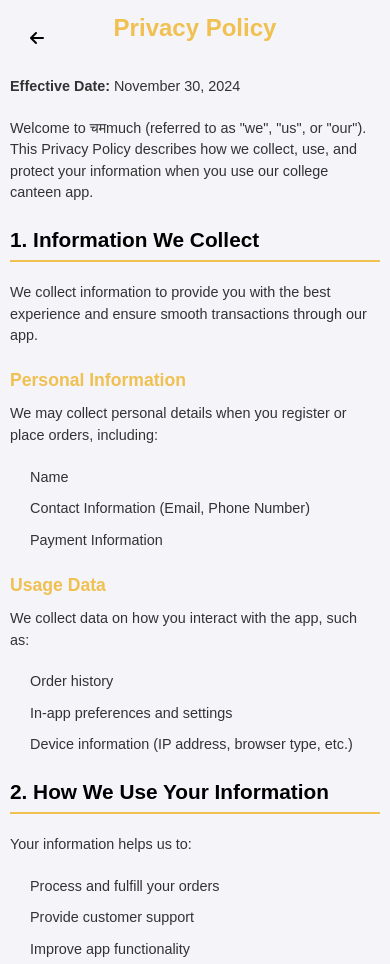
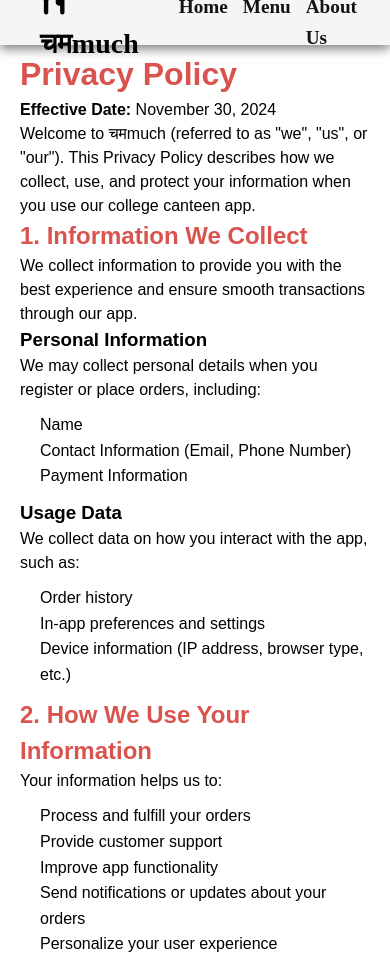
Before and after one commit to anshxika/chammuch, a plain HTML site: page privacy_policy.html in a window 390 px wide. Shown: the top 964 px of the page. Drawn offline with Linux system fonts and the light colour scheme; files that its build step writes are made by us from their sources; a web font is replaced by a local one.

Commit message:
footer navbar added

```diff
--- a/css files/Cart.css
+++ b/css files/Cart.css
@@ -8,9 +8,55 @@ body {
     font-family: 'Poppins', sans-serif;
     background: #f3f4f7;
     display: flex;
-    justify-content: center;
+    flex-direction: column;
+    justify-content: flex-start; /* Align items to the top */
     align-items: center;
-    height: 100vh;
+    min-height: 100vh; /* Ensure the body takes full height */
+    margin: 0;
+}
+
+/* Navbar */
+.navbar {
+    display: flex;
+    font-family: 'Afacad Flux';
+    justify-content: space-between;
+    align-items: center;
+    padding: 5px 40px;
+    background-color: rgb(245, 245, 245);
+    color: black;
+    position: fixed;
+    top: 0;
+    width: 100%;
+    height: 45px;
+    z-index: 1000;
+    box-shadow: 0px 4px 10px rgba(0, 0, 0, 0.5);
+}
+
+.navbar .brand {
+    font-size: 28px;
+    color: #000000;
+    font-weight: bold;
+}
+
+.navbar .nav-links {
+    list-style: none;
+    display: flex;
+    gap: 15px;
+    margin-left: 20px;
+}
+
+.navbar .nav-links li a {
+    position: relative;
+    text-decoration: none;
+    color: #131313;
+    font-size: larger;
+    font-weight: bold;
+    transition: color 0.3s,ease-in-out;
+}
+
+.navbar .nav-links li a:hover {
+    color: grey; /* Change to grey on hover */
+    text-decoration: underline; /* Add underline on hover */
 }
 
 .cart-container {
@@ -20,27 +66,34 @@ body {
     padding: 20px;
     border-radius: 10px;
     box-shadow: 0 10px 25px rgba(0, 0, 0, 0.4);
-    margin-top: 90px; /* Added margin to create space outside the container */
+    margin-top: 150px; /* Added margin to create space outside the container */
+    margin-bottom: 150px; /* Reduced margin to make more space between container and footer */
+    flex-grow: 1; /* Ensures cart takes available space */
 }
 
 .cart-container h2 {
     text-align: center;
     font-size: 2rem;
-    margin-bottom: 20px;
+    margin-bottom: 10px;
     color: #333;
 }
 
+
 .cart-items {
     margin-bottom: 20px;
+    display: flex; /* Make the container a flex container */
+    justify-content: center; /* Center the content horizontally */
+    align-items: center; /* Center the content vertically */
+    height: auto; /* Let the height adjust based on the content */
+    min-height: 25px; /* Ensure it doesn't collapse if the content is too small */
 }
 
-.cart-item {
-    display: flex;
-    justify-content: space-between;
-    align-items: center;
-    padding: 10px;
-    border-bottom: 1px solid #ddd;
+
+.cart-items p {
+    font-size: 1.2rem; /* Optional: Change the font size as needed */
+    color: #333; /* Optional: Set the text color */
 }
+
 
 .item-details {
     display: flex;
@@ -152,6 +205,35 @@ body {
     color: #ffcd00;
 }
 
+/* Footer Styling */
+#footer {
+    background: #0c0c0c;
+    color: white;
+    text-align: center;
+    padding: 20px 0;
+    margin-top: auto; /* Ensures footer stays at the bottom */
+    width: 100%;
+}
+
+/* Footer Links */
+#footer {
+    background: #0c0c0c;
+    color: white;
+    text-align: center;
+    padding: 20px 0;
+    margin-top: 20px;
+}
+
+#footer a {
+    color: white;
+    text-decoration: none;
+    transition: color 0.3s;
+}
+
+#footer a:hover {
+    color: #000000; /* Red hover effect for footer links */
+}
+
 @media (max-width: 600px) {
     .cart-item {
         flex-direction: column;
--- a/css files/privacy_policy.css
+++ b/css files/privacy_policy.css
@@ -1,149 +1,107 @@
-/* Reset some default styles */
-* {
+/* General Styles */
+body {
     margin: 0;
     padding: 0;
-    box-sizing: border-box;
+    font-family: 'Afacad Flux';
+    background-color: #f5f5dc; /* Cream background */
 }
 
-/* Body styles */
-body {
-    font-family: Arial, sans-serif;
-    background-color: #f4f4f9;
-    color: #333;
-    line-height: 1.6;
-    padding: 20px;
+/* Navbar */
+.navbar {
+    display: flex;
+    font-family: 'Afacad Flux';
+    justify-content: space-between;
+    align-items: center;
+    padding: 5px 40px;
+    background-color: rgb(245, 245, 245);
+    color: black;
+    position: fixed;
+    top: 0;
+    width: 100%;
+    height: 45px;
+    z-index: 1000;
+    box-shadow: 0px 4px 10px rgba(0, 0, 0, 0.5);
 }
 
-/* Heading styles */
-h1, h2, h3, h4 {
-    color: #333;
-    margin-bottom: 15px;
+.navbar .brand {
+    font-size: 28px;
+    color: #000000;
+    font-weight: bold;
 }
 
-/* Main title */
-h1 {
-    text-align: center;
-    font-size: 2em; /* Reduced font size */
-    color: #f0c050; /* Yellow */
-    margin-bottom: 30px;
+.navbar .nav-links {
+    list-style: none;
+    display: flex;
+    gap: 15px;
+    margin-left: 20px;
 }
 
-/* Section styles */
-h2 {
-    font-size: 1.5em; /* Reduced font size */
-    border-bottom: 2px solid #f0c050; /* Yellow underline */
-    padding-bottom: 5px;
-    margin-bottom: 20px;
-    color: #000000; /* Black */
+.navbar .nav-links li a {
+    position: relative;
+    text-decoration: none;
+    color: #131313;
+    font-size: larger;
+    font-weight: bold;
+    transition: color 0.3s,ease-in-out;
 }
 
-h3 {
-    font-size: 1.2em; /* Reduced font size */
-    margin-top: 15px;
-    margin-bottom: 10px;
-    color: #f0c050; /* Yellow */
+.navbar .nav-links li a:hover {
+    color: grey; /* Change to grey on hover */
+    text-decoration: underline; /* Add underline on hover */
 }
 
-h4 {
-    font-size: 1em; /* Reduced font size */
-    margin-top: 10px;
-    margin-bottom: 10px;
-    color: #000000; /* Black */
+/* Content */
+.content {
+    padding: 20px;
+    max-width: 900px;
+    margin: 30px auto; /* Center the container */
+    background: white; /* White background for the content */
+    box-shadow: 0 4px 10px rgba(0, 0, 0, 0.2); /* Make the container look floating */
+    border-radius: 12px; /* Rounded corners */
+    position: relative;
+    z-index: 10; /* Ensure it appears above the background */
 }
 
-/* Paragraphs */
-p {
-    font-size: 1em;
-    margin-bottom: 20px;
+h1, h2 {
+    color: #d9534f; /* Bold red for headings */
 }
 
-/* List styles */
 ul {
-    list-style-type: disc;
-    margin-left: 20px;
-    margin-bottom: 20px;
+    margin: 10px 0;
+    padding-left: 20px;
 }
 
 ul li {
-    margin-bottom: 10px;
+    line-height: 1.6;
 }
 
-/* Contact Information */
-em {
-    font-size: 0.9em;
-    color: #555;
+/* Footer */
+#footer {
+    background: #0c0c0c;
+    color: white;
+    text-align: center;
+    padding: 20px 0;
+    margin-top: 20px;
 }
 
-/* Footer styles */
-footer {
-    margin-top: 30px;
-    text-align: center;
-    font-size: 0.9em;
-    color: #777;
+#footer a {
+    color: white;
+    text-decoration: none;
+    transition: color 0.3s;
 }
 
-/* Return to Home Arrow Icon Button */
-.return-home-btn {
-    position: absolute;
-    top: 20px;
-    left: 20px;
-    background-color: transparent;
-    color: black; /* Bold black arrow */
-    font-size: 1.5em; /* Adjust size */
-    text-decoration: none;
-    display: flex;
-    align-items: center;
-    padding: 10px;
-    border-radius: 50%;
-    transition: background-color 0.3s ease, color 0.3s ease;
+#footer a:hover {
+    color: #000000; /* Red hover effect for footer links */
 }
 
-.return-home-btn:hover {
-    background-color: #f0c050; /* Yellow background on hover */
-    color: white; /* White arrow on hover */
+/* Background adjustment */
+body::before {
+    content: '';
+    position: absolute;
+    top: 0;
+    left: 0;
+    width: 100%;
+    height: 100%;
+    background-color: #f5f5dc; /* Cream background outside the content container */
+    z-index: 1;
 }
-
-.return-home-btn i {
-    margin-right: 0; /* No space between the arrow and text */
-}
-
-/* Responsive styling for mobile */
-@media (max-width: 600px) {
-    body {
-        padding: 10px;
-    }
-
-    h1 {
-        font-size: 1.5em; /* Adjusted for mobile */
-    }
-
-    h2 {
-        font-size: 1.3em; /* Adjusted for mobile */
-    }
-
-    h3 {
-        font-size: 1.1em; /* Adjusted for mobile */
-    }
-
-    h4 {
-        font-size: 1em; /* Adjusted for mobile */
-    }
-
-    p, ul {
-        font-size: 0.9em;
-    }
-
-    .return-home-btn {
-        font-size: 1em; /* Adjust icon size for mobile */
-    }
-}
-
-/* Footer styles for the Privacy Policy page */
-footer {
-    margin-top: 30px;
-    text-align: center;
-    font-size: 0.9em;
-    color: #777;
-    padding: 0;
-    border-top: 2px solid #f0c050; /* Yellow border for footer */
-}
--- a/footer.html
+++ b/footer.html
@@ -14,7 +14,7 @@
                     <h4>Developed by</h4>
                     <ul>
                         <li><a href="about.html">About Us</a></li>
-                        <li><a href="chitra016btit@igdtuw.ac.in">email</a></li>
+                        <li><a href="chammuch2024@gmail.com">email</a></li>
                     </ul>
                 </div>
                 <div class="footer-col">
@@ -22,7 +22,6 @@
                     <ul>
                         <li><a href="index.html">Home</a></li>
                         <li><a href="Menu.html">Menu</a></li>
-                        <li><a href="#">FAQ</a></li>
                         <li><a href="privacy_policy.html">privacy policy</a></li>
                     </ul>
                 </div>
--- a/privacy_policy.html
+++ b/privacy_policy.html
@@ -6,14 +6,25 @@
     <link rel="stylesheet" href="footer.css">
     <link rel="stylesheet" href="css files/privacy_policy.css">
     <link rel="stylesheet" href="https://cdnjs.cloudflare.com/ajax/libs/font-awesome/6.0.0-beta3/css/all.min.css">
+    <link href="https://fonts.googleapis.com/css2?family=DynaPuff:wght@400;700&display=swap" rel="stylesheet">
     <title>Privacy Policy - चमmuch</title>
 </head>
 <body>
-    <!-- Return to Home Arrow Icon -->
-    <a href="index.html" class="return-home-btn">
-        <i class="fas fa-arrow-left"></i>
-    </a>
 
+<!-- Navbar -->
+<nav class="navbar">
+    <div class="brand">
+        <i class="fas fa-utensils"></i> चमmuch
+    </div>
+    <ul class="nav-links">
+        <li><a href="index.html">Home</a></li>
+        <li><a href="Menu.html">Menu</a></li>
+        <li><a href="about.html">About Us</a></li>
+    </ul>
+</nav>
+
+<!-- Privacy Policy Content -->
+<div class="content">
     <h1>Privacy Policy</h1>
     <p><strong>Effective Date:</strong> <span id="effectiveDate"></span></p>
 
@@ -67,10 +78,14 @@
 
     <h2>7. Contact Us</h2>
     <p>If you have any questions about this Privacy Policy, please contact us at:</p>
-    <p>Email: chaammuch2024@gmail.com</p>
-    <p>Phone: [Your Phone Number]</p>
+    <p>Email: chammuch2024@gmail.com</p>
+    <p>Phone: +91 98765 43210</p>
 
     <p><em>Last updated: <span id="lastUpdated"></span></em></p>
+</div>
+
+<!-- Footer -->
+<div id="footer"></div>
 
 <script>
     // JavaScript to set the current date
@@ -78,10 +93,8 @@
     const options = { year: 'numeric', month: 'long', day: 'numeric' };
     document.getElementById("effectiveDate").textContent = date.toLocaleDateString(undefined, options);
     document.getElementById("lastUpdated").textContent = date.toLocaleDateString(undefined, options);
-    </script>
 
-<div id="footer"></div>
-<script>
+    // Fetch footer content
     fetch('footer.html')
       .then(response => response.text())
       .then(data => {
```
Also changed, not shown: Cart.html (+31 -1 lines). Lines whose indentation alone changed are shown as unchanged.
